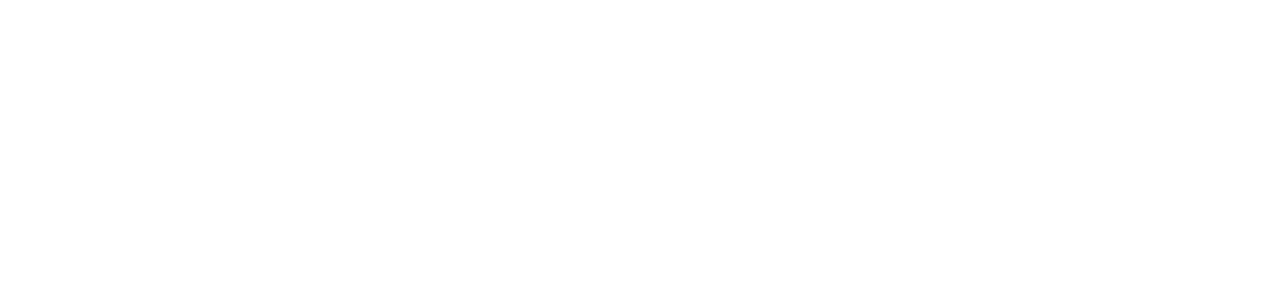
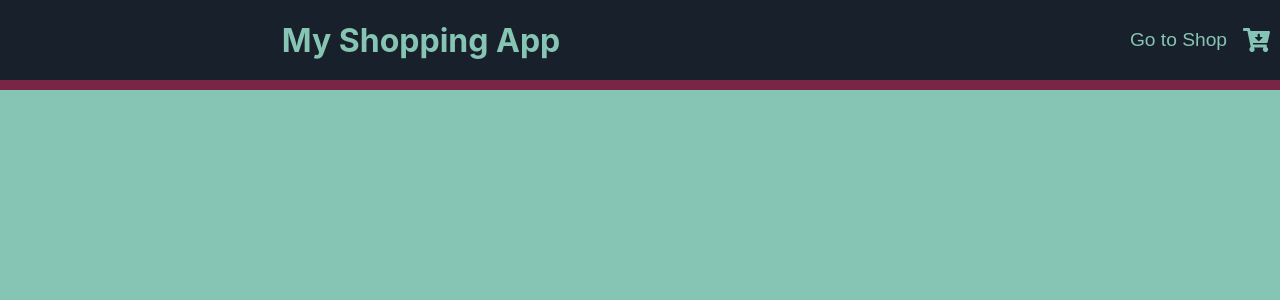
Before and after one commit to JPMCrain/my_shopping_app, a React (Create React App) app in the folder my_shopping_app/: page / in a window 1280 px wide. Shown: the top 300 px of the page. Built offline with nearby package versions, Linux system fonts and the light colour scheme.

Commit message:
header component set up and styled

```diff
--- a/my_shopping_app/package.json
+++ b/my_shopping_app/package.json
@@ -3,6 +3,9 @@
   "version": "0.1.0",
   "private": true,
   "dependencies": {
+    "@fortawesome/fontawesome-svg-core": "^1.2.19",
+    "@fortawesome/free-solid-svg-icons": "^5.9.0",
+    "@fortawesome/react-fontawesome": "^0.1.4",
     "react": "^16.8.6",
     "react-dom": "^16.8.6",
     "react-scripts": "3.0.1"
--- a/my_shopping_app/src/App.css
+++ b/my_shopping_app/src/App.css
@@ -0,0 +1,3 @@
+body {
+	background-color: #86c4b3;
+}
--- a/my_shopping_app/src/App.js
+++ b/my_shopping_app/src/App.js
@@ -1,9 +1,12 @@
 import React from 'react';
+import './App.css'
 
+import Header from './components/Header/Header';
 
 function App() {
   return (
     <div className="App">
+      <Header/>
     </div>
   );
 }
--- /dev/null
+++ b/my_shopping_app/src/components/Header/Header.jsx
@@ -0,0 +1,24 @@
+import React, { Component } from 'react'
+import styles from './index.module.css';
+import { FontAwesomeIcon } from '@fortawesome/react-fontawesome'
+import { faCartArrowDown } from '@fortawesome/free-solid-svg-icons'
+
+class Header extends Component {
+	render() {
+		return (
+			<div>
+				<header className={styles.headerWrapper}>
+					<div className={styles.heading}>
+						<h1>My Shopping App</h1>
+					</div>
+					<div className={styles.headingTabs}>
+						<button className={styles.goToShopTab}>Go to Shop</button>
+						<FontAwesomeIcon className={styles.fontAwesomeIcon} icon={faCartArrowDown} />
+					</div>
+				</header>
+			</div>
+		)
+	}
+}
+
+export default Header
--- /dev/null
+++ b/my_shopping_app/src/components/Header/index.module.css
@@ -0,0 +1,39 @@
+.headerWrapper{
+	display: flex;
+	width: 100%;
+	height: 80px;
+	align-items: center;
+	justify-content: space-around;
+	background-color: #18202c;
+	border-bottom: 10px solid #782644;
+}
+
+.heading {
+	display: flex;
+	justify-content: center;
+	flex-grow: 2;
+	height: 80px;
+	color:#86c4b3;
+}
+
+.headingTabs {
+	display: flex;
+	justify-content: flex-end;
+	align-items: center;
+	flex-grow: 1;
+	height: 80px;
+}
+
+.fontAwesomeIcon {
+	margin: 10px;
+	color: #86c4b3;
+	font-size: 1.5em;
+}
+
+.goToShopTab {
+	border: none;
+	outline: none;
+	font-size: 1.2em;
+	background-color: #18202c;
+	color: #86c4b3;
+}
```
Also changed, not shown: 1 other file (tests, documents, lock files or other folders).
